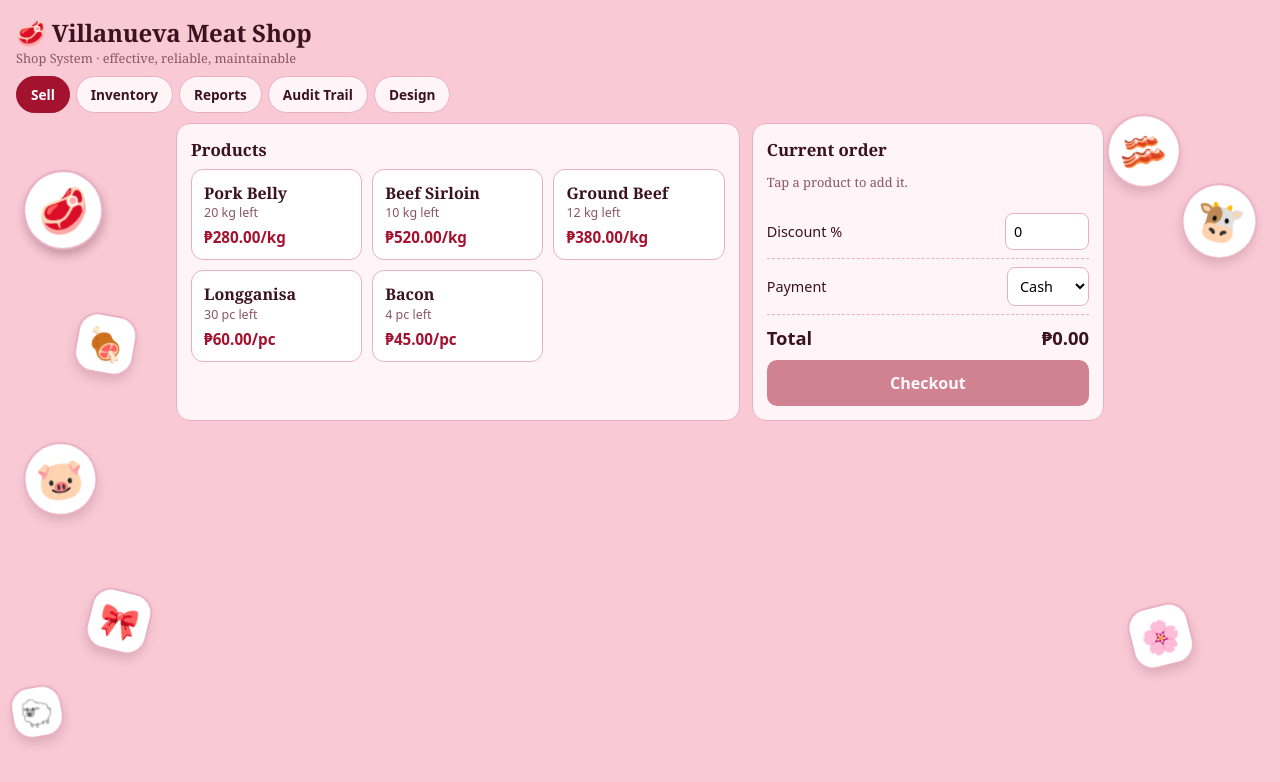
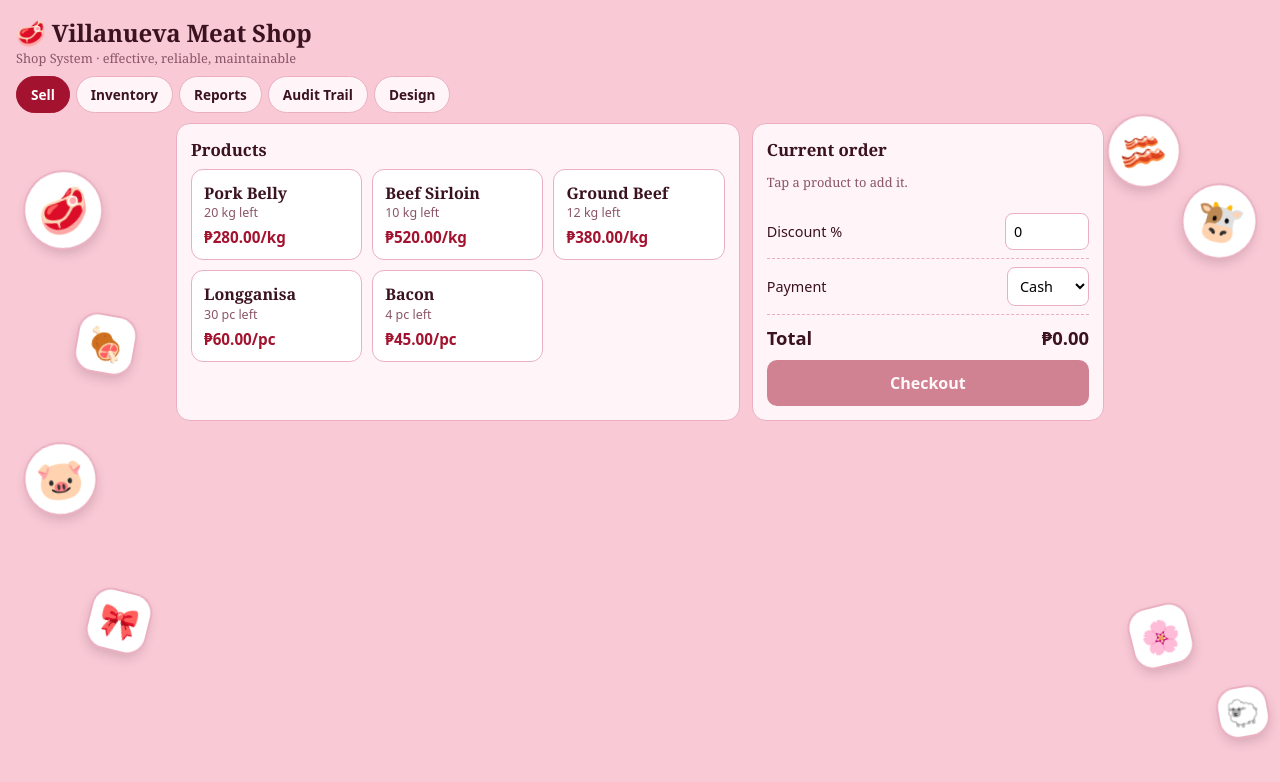
Before and after one commit to rainbello2706-spec/Villanueva-Meat-Shop, a plain HTML site: page index.html in a window 1280 px wide. Drawn offline with Linux system fonts and the light colour scheme.

Commit message:
Update index.html

```diff
--- a/index.html
+++ b/index.html
@@ -76,12 +76,11 @@
   <span class="stk" style="right:8%;top:15%;--r:12deg;--s:70px">🥓</span>
 </div>
 <div aria-hidden="true">
-  <span class="stk" style="left:2%;top:22%;--r:-12deg;--s:76px">🥩</span>
   <span class="stk" style="left:2%;top:56%;--r:-8deg;--s:70px;animation-delay:-2s">🐷</span>
   <span class="stk star" style="left:7%;top:74%;--r:14deg;--s:58px;animation-delay:-3s">🎀</span>
   <span class="stk" style="right:2%;top:24%;--r:12deg;--s:72px;animation-delay:-.5s">🐮</span>
   <span class="stk star" style="right:7%;top:76%;--r:-14deg;--s:58px;animation-delay:-3.5s">🌸</span>
-  <span class="stk star" style="left:1%;top:86%;--r:-10deg;--s:48px;animation-delay:-2.8s">🐑</span>
+  <span class="stk star" style="right:1%;top:86%;--r:-10deg;--s:48px;animation-delay:-2.8s">🐑</span>
 </div>
 
 <header>
```
